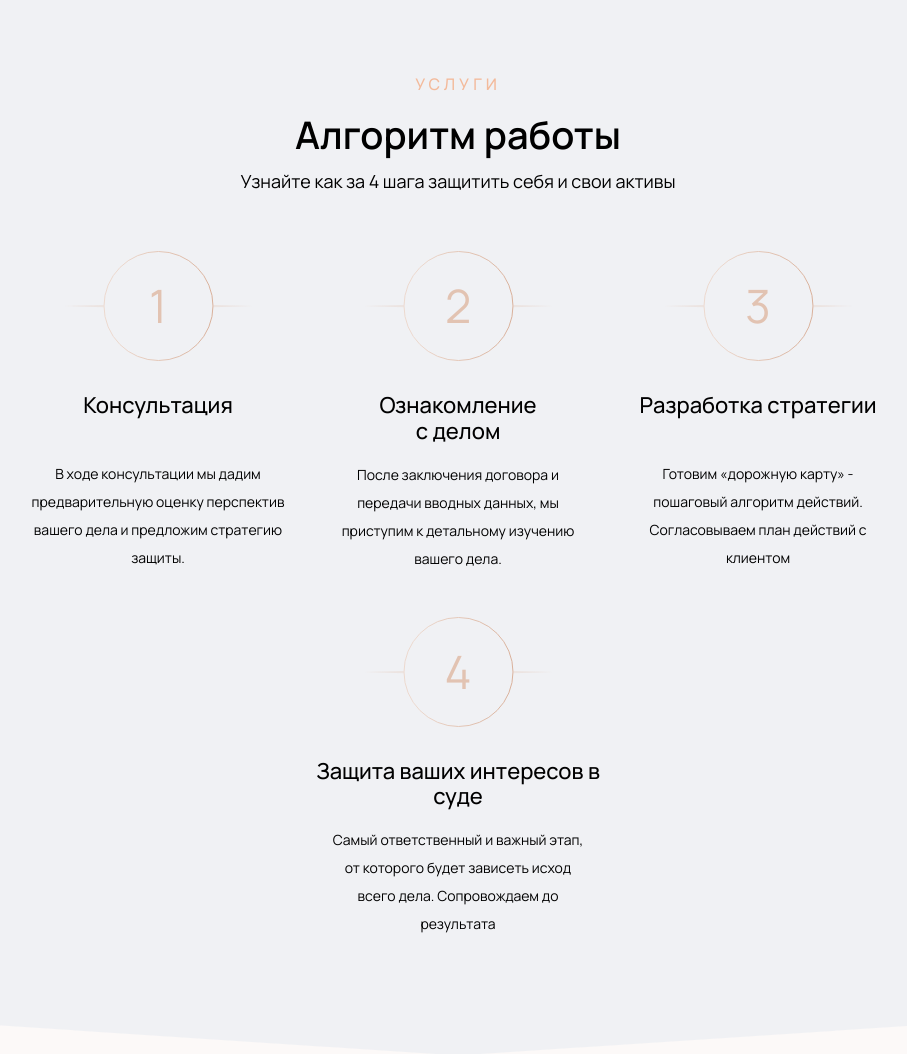
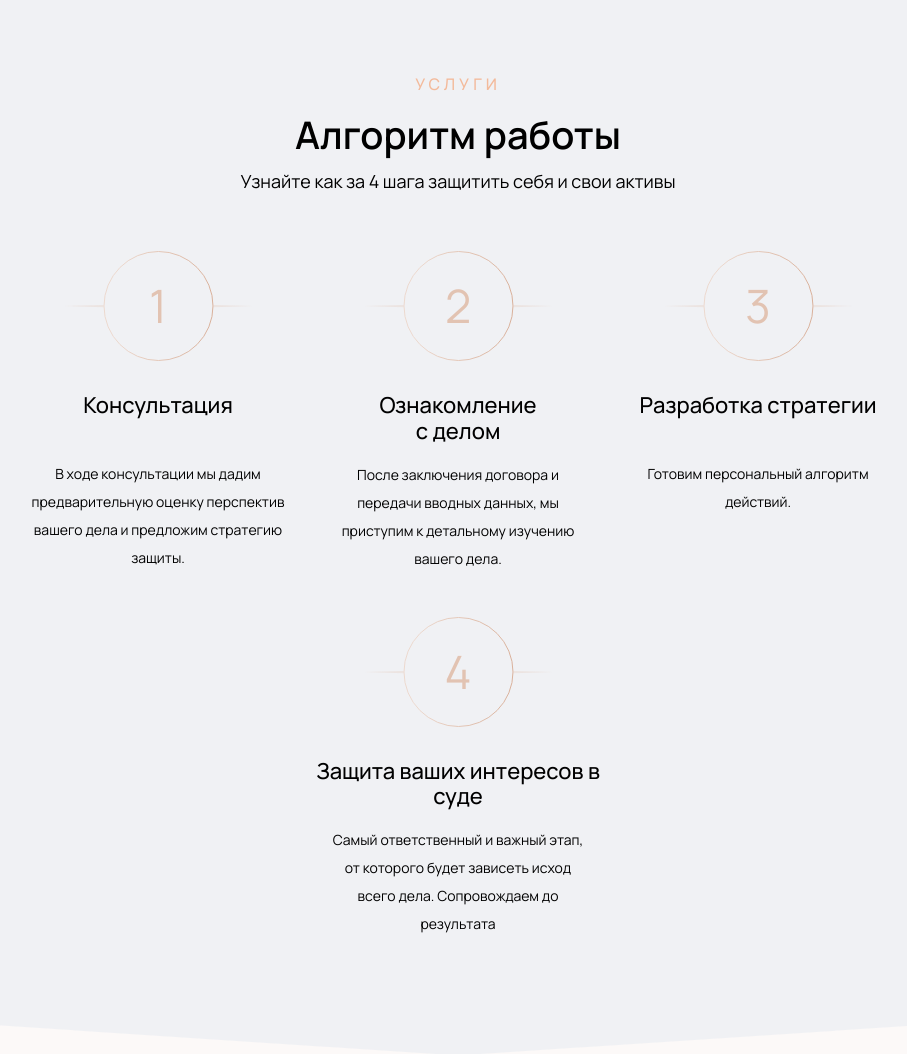
Before and after one commit to codarsssss/landing_page, a Django app: page / in a window 1280 px wide. Shown: the part 5234-6288 px from the top of the page, without its empty margins (182-1089 px from the left). Run offline with Django 4.2, Linux system fonts and the light colour scheme; some libraries are stand-ins or nearby versions; some web fonts are replaced.

Commit message:
text review

```diff
--- a/landing/home_app/templates/home_app/index.html
+++ b/landing/home_app/templates/home_app/index.html
@@ -73,7 +73,7 @@
 
                     <!-- Сюда вставляем контент для карточки услуг -->
                     <div class="services__item_content">
-                        <p>Если к Вам предъявили иск о возврате имущества в конкурсную массу, либо о взыскании денежных
+                        <p>Если Вам предъявили иск о возврате имущества в конкурсную массу, либо о взыскании денежных
                             средств по сделке, то Вам придется доказывать свою добросовестность. Как это сделать? не
                             всегда понятно.</p>
                         <p>Либо наоборот Вы хотите оспорить сделку совершенную банкротом.</p>
@@ -411,8 +411,7 @@
                     <p class="step-number">3</p>
                     <h3>Разработка стратегии</h3>
                     <p>
-                        Готовим «дорожную карту» - пошаговый алгоритм действий.
-                        Согласовываем план действий с клиентом
+                        Готовим персональный алгоритм действий.
                     </p>
                 </article>
                 <article class="work-process__step anim_block">
```
